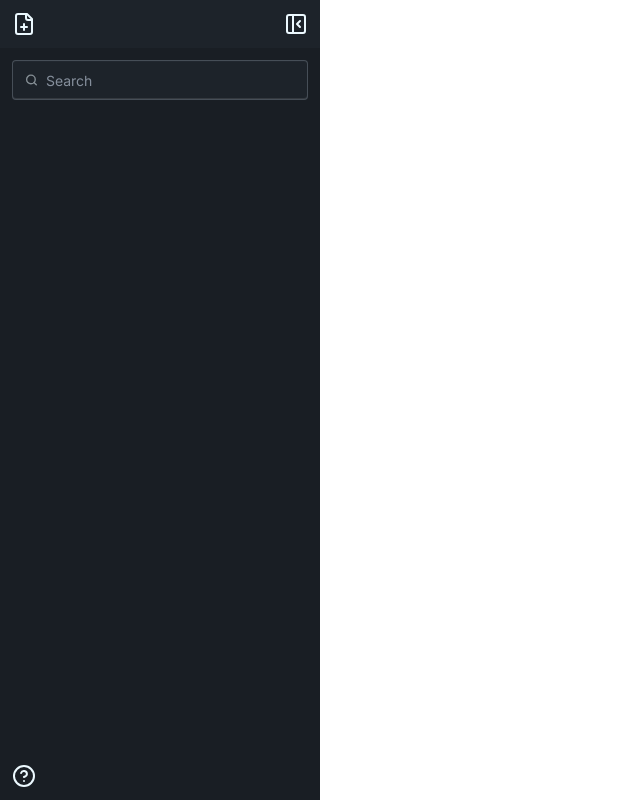
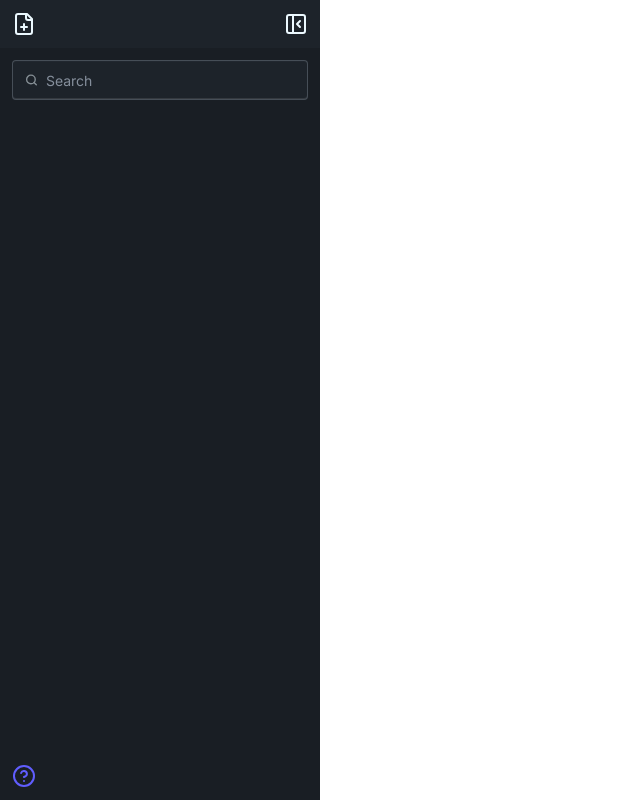
Before and after one commit to jamiewilliamsxyz/notebase, a React (Vite) app: page / in a window 1280 px wide. Shown: the whole page, without its empty margins (0-640 px from the left). Built offline with nearby package versions, Linux system fonts and the light colour scheme.

Commit message:
Ajust icon colour

```diff
--- a/src/components/features/sidebar/InfoLink.jsx
+++ b/src/components/features/sidebar/InfoLink.jsx
@@ -6,7 +6,7 @@ export const InfoLink = () => {
   return (
     <Link to="/info" aria-label="Info Page" className="mb-2 ml-2">
       <IconButton>
-        <CircleQuestionMark className="w-6 h-6 bottom-2 left-2" />
+        <CircleQuestionMark className="w-6 h-6 bottom-2 left-2 text-primary" />
       </IconButton>
     </Link>
   );
```
